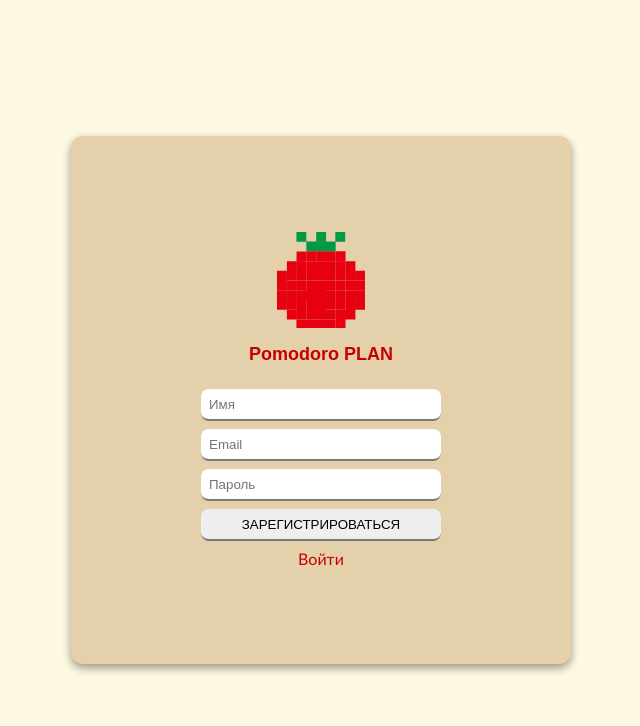
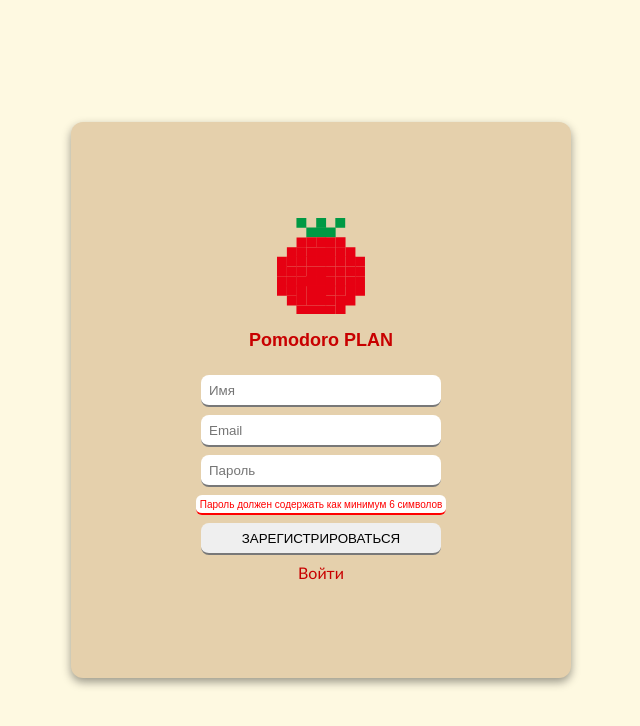
Before and after one commit to Saltein/task_manager, a React (Create React App) app: page / in a window 1280 px wide. Both pictures are taken after a click on the link "Зарегистрироваться". Shown: the top 726 px of the page, without its empty margins (319-959 px from the left). Built offline with nearby package versions, Linux system fonts and the light colour scheme; no server answers.

Commit message:
Валидация пароля

```diff
--- a/src/shared/index.js
+++ b/src/shared/index.js
@@ -1,3 +1,3 @@
 export { DefaultInput } from "./ui/DefaultInput/DefaultInput";
-
 export { DefaultButton } from "./ui/DefaultButton/DefaultButton";
+export { validatePassword } from "./lib/passwordValidation.js"
--- /dev/null
+++ b/src/shared/lib/passwordValidation.js
@@ -0,0 +1,17 @@
+export function validatePassword(password) {
+    if (password.length < 6) {
+        return 1;
+    }
+
+    const uppercaseLetters = password.replace(/[^A-Z]/g, '');
+    if (uppercaseLetters.length < 2) {
+        return 2;
+    }
+
+    const specialCharacters = password.replace(/[A-Za-z0-9]/g, '');
+    if (specialCharacters.length < 1) {
+        return 3;
+    }
+
+    return false;
+}
--- a/src/shared/ui/DefaultButton/DefaultButton.jsx
+++ b/src/shared/ui/DefaultButton/DefaultButton.jsx
@@ -2,7 +2,7 @@ import s from './DefaultButton.module.css'
 
 export const DefaultButton = (props) => {
     return (
-        <button className={s.button}>
+        <button className={s.button} onClick={props.onClick}>
             {props.label}
         </button>
     )
--- a/src/shared/ui/DefaultInput/DefaultInput.jsx
+++ b/src/shared/ui/DefaultInput/DefaultInput.jsx
@@ -2,8 +2,13 @@ import s from './DefaultInput.module.css'
 
 export const DefaultInput = (props) => {
     return (
-        <input className={s.input} type={props.type} placeholder={props.placeholder}>
-
-        </input>
-    )
-}
+        <input
+            className={s.input}
+            type={props.type}
+            placeholder={props.placeholder}
+            name={props.name}
+            value={props.value}
+            onChange={props.onChange}
+        />
+    );
+};
--- a/src/widgets/RegistrationForm/RegistrationForm.jsx
+++ b/src/widgets/RegistrationForm/RegistrationForm.jsx
@@ -1,7 +1,8 @@
-import { useState } from "react";
+import { useEffect, useState } from "react";
 import { DefaultButton, DefaultInput } from "../../shared";
 import s from "./RegistrationForm.module.css";
 import { registrationApi } from "../../shared/api/registrationAPI";
+import { validatePassword } from "../../shared";
 
 export const RegistrationForm = (props) => {
     const [isRegister, setIsRegister] = useState(false);
@@ -10,26 +11,55 @@ export const RegistrationForm = (props) => {
         password: "",
         name: "",
     });
+    const [warningText, setWarningText] = useState('')
+    const [isChanging, setIsChanging] = useState(false);
 
     const handleToggle = () => {
         setIsRegister((prev) => !prev);
     };
 
     const handleChange = (e) => {
-        setFormData({
-            ...formData,
-            [e.target.name]: e.target.value,
-        });
+        const { name, value } = e.target;
+        setFormData((prevFormData) => ({
+            ...prevFormData,
+            [name]: value,
+        }));
+    };
+
+    const warningMessages = {
+        1: "Пароль должен содержать как минимум 6 символов",
+        2: "Пароль должен содержать как минимум 2 заглавные буквы",
+        3: "Пароль должен содержать как минимум 1 специальный символ"
     };
 
 
+
+    useEffect(() => {
+        if (!isRegister) {
+            setWarningText('');
+            return;
+        }
+
+        const newWarning = validatePassword(formData.password);
+
+        if (newWarning !== warningText) {
+            setIsChanging(true);
+            setTimeout(() => setIsChanging(false), 500); // Убираем эффект через 0.5 сек
+        }
+
+        setWarningText(newWarning);
+    }, [formData.password, isRegister]);
+
+
+
     const registration = () => {
-        registrationApi.registration(formData)
+        // registrationApi.registration(formData)
     }
 
     const login = () => {
-        registrationApi.registration(formData)
+        // registrationApi.registration(formData)
     }
+
 
     return (
         <div className={s.r_form}>
@@ -44,6 +74,12 @@ export const RegistrationForm = (props) => {
                 </div>
                 <DefaultInput type='text' placeholder='Email' name="email" value={formData.email} onChange={handleChange} />
                 <DefaultInput type='password' placeholder='Пароль' name="password" value={formData.password} onChange={handleChange} />
+
+                <span className={`${s.warningText} ${warningText ? s.show : ''} ${isChanging ? s.changing : ''}`}>
+                    {warningText ? warningMessages[warningText] : ""}
+                </span>
+
+
                 <DefaultButton label={isRegister ? "ЗАРЕГИСТРИРОВАТЬСЯ" : "ВОЙТИ"} onClick={isRegister ? registration : login} />
                 <a className={s.reg_butt} onClick={handleToggle}>
                     {isRegister ? "Войти" : "Зарегистрироваться"}
--- a/src/widgets/RegistrationForm/RegistrationForm.module.css
+++ b/src/widgets/RegistrationForm/RegistrationForm.module.css
@@ -33,9 +33,56 @@
     width: auto;
 }
 
+span {
+    font-family: Arial, Helvetica, sans-serif;
+}
+
+.warningText {
+    opacity: 0;
+    height: 0;
+    overflow: hidden;
+    transition: opacity 0.3s ease, height 0.3s ease;
+    color: red;
+    font-size: x-small;
+    background-color: white;
+    padding: 0;
+    border: none;
+}
+
+.warningText.show {
+    opacity: 1;
+    height: 20px;
+    padding: 4px; /* Чтоб не схлопывался контент */
+    border-radius: 6px;
+    border-bottom: 2px solid red;
+}
+
+.warningText.changing {
+    animation: blinkBorder 0.5s ease-in-out 2, shake 0.3s ease-in-out;
+}
+
+@keyframes shake {
+    0%, 100% { transform: translateX(0); }
+    25% { transform: translateX(-3px); }
+    50% { transform: translateX(3px); }
+    75% { transform: translateX(-2px); }
+}
+
+@keyframes blinkBorder {
+
+    0%,
+    100% {
+        box-shadow: 0 0 0;
+    }
+
+    50% {
+        box-shadow: 0 2px 10px rgba(255, 0, 0, 0.5);
+    }
+}
+
+
 .label {
     font-size: large;
-    font-family: Arial, Helvetica, sans-serif;
     font-weight: 700;
     color: rgb(200, 0, 0);
 }
@@ -49,14 +96,15 @@
 
 .animated_field.show {
     opacity: 1;
-    max-height: 100px; /* Достаточно для появления поля */
+    max-height: 100px;
+    /* Достаточно для появления поля */
 }
 
 .reg_butt {
     color: rgb(200, 0, 0);
     transition: 0.2s;
     font-size: medium;
-    font-family:'Gill Sans', 'Gill Sans MT', Calibri, 'Trebuchet MS', sans-serif;
+    font-family: 'Gill Sans', 'Gill Sans MT', Calibri, 'Trebuchet MS', sans-serif;
 }
 
 .reg_butt:hover {
```
